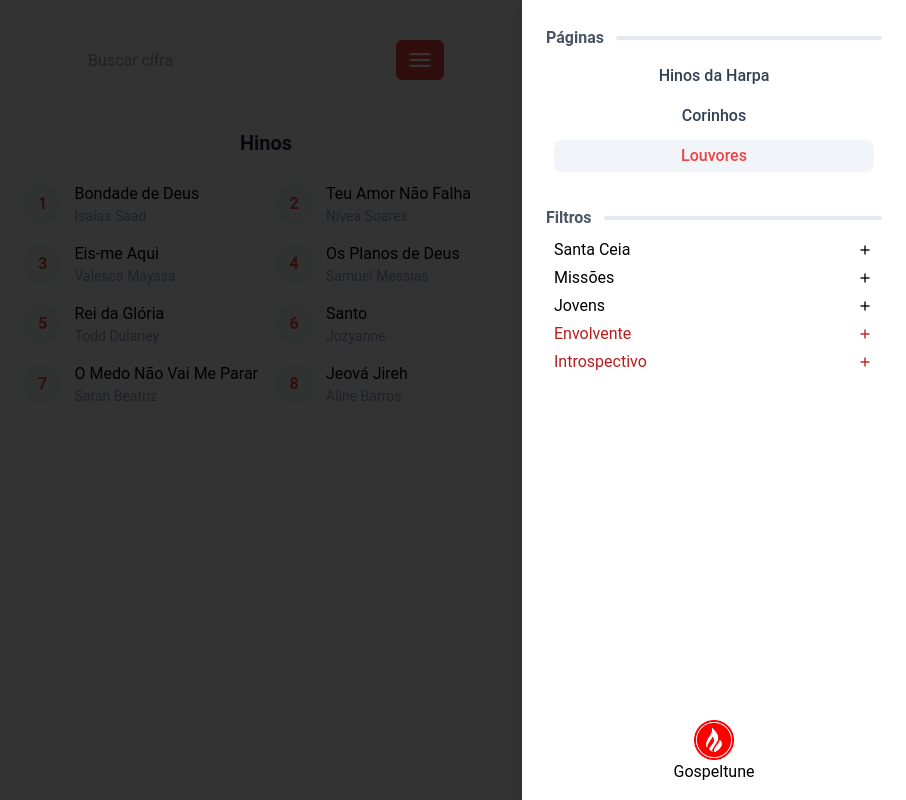
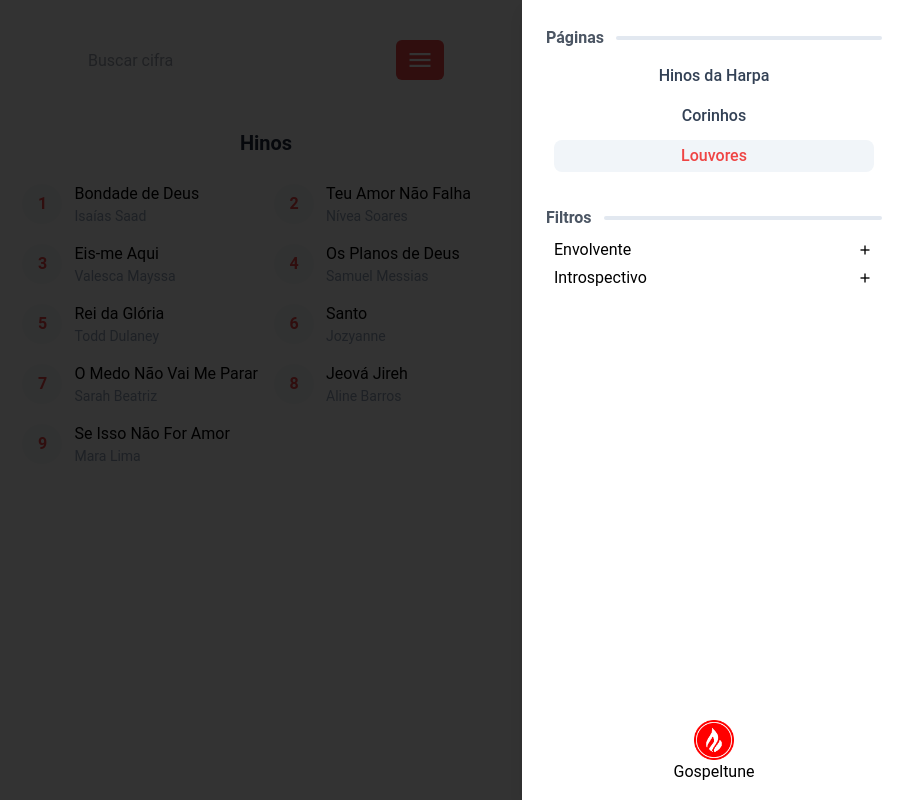
Before and after one commit to thiago-silva-santos/gospeltune, a Nuxt app: page /hinos in a window 1280 px wide. Both pictures are taken after a click on the button "menu". Shown: the whole page, without its empty margins (374-1280 px from the left). Built offline with nearby package versions, Linux system fonts and the light colour scheme.

Commit message:
Adiciona cifras e inicia teste na tela de cifras

```diff
--- a/assets/Cifras/hinos.json
+++ b/assets/Cifras/hinos.json
@@ -966,5 +966,16 @@
                 "verse": "Em Ti, meu Deus"
             }
         ]
+    },
+    {
+        "id": 9,
+        "tipo": "hino",
+        "nome": "Se Isso Não For Amor",
+        "nomeArtista": "Mara Lima",
+        "tonalidade": 2,
+        "categoria": [
+            "Introspectivo"
+        ],
+        "cifra": [{"chords":"    0           3            0","verse":"Deixou o esplendor de Sua glória"},{"chords":"    3           4      0","verse":"Ao vir a este mundo aqui"},{"chords":"        0      7       3","verse":"Estava só e ferido no Gólgota"},{"chords":"      0        4        0   7","verse":"Para dar sua vida por mim"},{"chords":"","verse":""},{"chords":"","verse":"[ Refrão ]"},{"chords":"","verse":""},{"chords":"                 3","verse":"Se isto não for amor (amor, amor, amor)"},{"chords":"             0     5","verse":"O oceano secou"},{"chords":"                    1       4","verse":"Não há estrelas no céu"},{"chords":"                    0","verse":"As andorinhas não voam mais"}]
     }
 ]
--- a/assets/css/main.css
+++ b/assets/css/main.css
@@ -42,6 +42,17 @@ b {
      b {
           width: 0.395rem !important;
      }
+      .pre-1 {
+          max-height: 600px;
+          flex-wrap: wrap;
+          font-size: 6px !important
+     }
+     .pre-1 span {
+          @apply mx-2
+     }
+     .pre-1-b {
+          width: 0.230rem !important;
+     }
 }
 
 @media (min-width: 768px) {
--- a/components/Button/Tuning.vue
+++ b/components/Button/Tuning.vue
@@ -16,12 +16,6 @@
                               zoom_out
                          </span>
                     </button>
-                    <button class="flex justify-center items-center mt-4" @click="zoomReset">
-                         <span class="material-symbols-outlined">
-                              center_focus_strong
-                         </span>
-                    </button>
-
                </div>
                <nuxt-link :to="goBack" @click="() => this.isOpen = false">
                     <button class="flex justify-center items-center">
--- a/components/Menu/Drawer.vue
+++ b/components/Menu/Drawer.vue
@@ -23,7 +23,7 @@
                         <span class="bar"></span>
                     </div>
                     <div class="options">
-                        <div :class="['option', { 'option_active': selectedFilters.includes(categoria), 'option_song_type': !cifraTypes.includes(categoria) }]"
+                        <div :class="['option', { 'option_active': selectedFilters.includes(categoria)}]"
                             v-for="categoria in usableFilters" :key="categoria" @click="selecionarCategoria(categoria)">
                             {{ categoria }}
                             <span v-if="selectedFilters.includes(categoria)" class="material-symbols-outlined text-red-500">
@@ -52,7 +52,7 @@ import { mapState } from 'pinia';
 export default {
     data() {
         return {
-            cifraTypes: ["Santa Ceia", "Jovens", "Missões"],
+            hinosHarpaTypes: ["Santa Ceia", "Jovens", "Missões"],
             routes: [
                 {
                     title: "Hinos da Harpa",
@@ -75,8 +75,8 @@ export default {
     computed: {
         ...mapState(useFilterStore, ['filters', 'selectedFilters', 'showFilters']),
         usableFilters() {
-            if (this.$route.path == '/corinhos') {
-                return this.filters.filter(item => !this.cifraTypes.includes(item));
+            if (this.$route.path == '/corinhos' || this.$route.path === '/hinos') {
+                return ["Envolvente", "Introspectivo"];
             } else {
                 return this.filters
             }
--- a/components/Song.vue
+++ b/components/Song.vue
@@ -1,7 +1,7 @@
 <template>
      <section class="flex pt-10">
 
-          <pre class="flex flex-col">
+          <pre class="flex flex-col" v-if="!split">
                <template v-for="linha in cifraDividida[0]" :key="linha">
                     <template v-if="linha.verse">
                          <span class="flex" v-if="linha.chords.length > 0">
@@ -58,6 +58,66 @@
                     </template>
                </template>
           </pre>
+          <div class="flex w-full gap-4" v-else>
+               <pre class="flex flex-col pre-1" >
+                    <template v-for="linha in cifraDividida[0]" :key="linha">
+                         <template v-if="linha.verse">
+                              <span class="flex" v-if="linha.chords.length > 0">
+                                   <template v-for="item in parseString(linha.chords)">
+                                       <b :class="{'pre-1-b': split}">{{ tom[item]?.notacao }}</b>
+                                   </template>
+                              </span>
+                              <span class="linha-verso">{{ linha.verse }}</span>
+                         </template>
+                         <template v-else>
+                              <span v-if="linha.chords.length > 1" class="passagem" >
+                                   <template v-for="item in parseString(linha.chords)">
+                                        <b class="w-fit">{{ tom[item]?.notacao }}</b>
+                                   </template>
+                              </span>
+                              <span class="divider"></span>
+                         </template>
+                    </template>
+                    <template v-for="linha in cifraDividida[1]" :key="linha">
+                              <template v-if="linha.verse">
+                                   <span class="flex" v-if="linha.chords.length > 0">
+                                        <template v-for="item in parseString(linha.chords)">
+                                             <b :class="{'pre-1-b': split}">{{ tom[item]?.notacao }}</b>
+                                        </template>
+                                   </span>
+                                   <span class="linha-verso font-bold">{{ linha.verse }}</span>
+                              </template>
+                         <template v-else>
+                              <span v-if="linha.chords.length > 1" class="passagem" >
+                                   <template v-for="item in parseString(linha.chords)">
+                                        <b class="w-fit">{{ tom[item]?.notacao }}</b>
+                                   </template>
+                              </span>
+                              <span class="divider"></span>
+                         </template>
+                    </template>
+                    <template v-for="linha in cifraDividida[2]" :key="linha">
+                              <template v-if="linha.verse">
+                                   <span class="flex" v-if="linha.chords.length > 0">
+                                        <template v-for="item in parseString(linha.chords)">
+                                             <b :class="{'pre-1-b': split}">{{ tom[item]?.notacao }}</b>
+                                        </template>
+                                   </span>
+                                   <span v-if="linha.verse === '[ Ponte ]'" class="linha-verso font-semibold text-red-900">{{ linha.verse }}</span>
+                                   <span v-else class="linha-verso text-red-900">{{ linha.verse }}</span>
+                              </template>
+                         <template v-else>
+                              <span v-if="linha.chords.length > 1" class="passagem" >
+                                   <template v-for="item in parseString(linha.chords)">
+                                        <b :class="{'pre-1-b': split}">{{ tom[item]?.notacao }}</b>
+                                   </template>
+                              </span>
+                              <span class="divider"></span>
+                         </template>
+                    </template>
+               </pre>
+          </div>
+
 
      </section>
 </template>
@@ -77,6 +137,7 @@ export default {
      },
      data() {
           return {
+               split: false
           };
 
      },
@@ -155,6 +216,8 @@ b {
      .divider {
           @apply h-6
      }
+
+
 }
 @media (min-width: 768px) {
      .divider {
```
